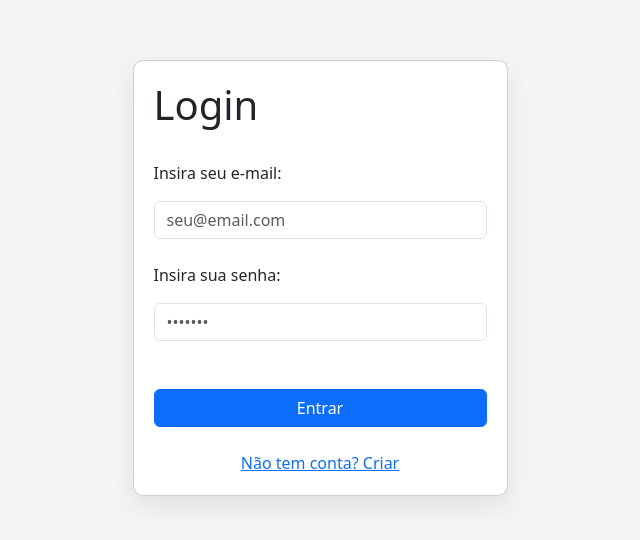
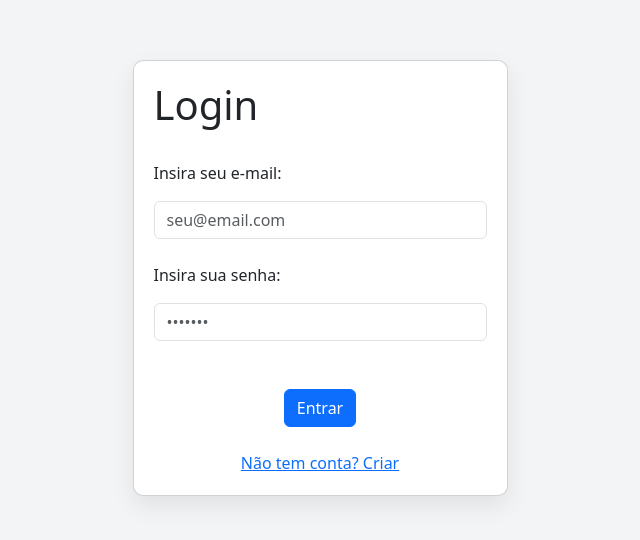
Before and after one commit to maria-gabriela18/pi-servicoja, a Next.js app: page /login_usuarios in a window 1280 px wide. Shown: the part 122-662 px from the top of the page, without its empty margins (320-960 px from the left). Built offline with nearby package versions, Linux system fonts and the light colour scheme.

Commit message:
linkei botao cadastrar e botao login com o dashbord
Linkei o botão cadastrar da página de cadastro de usuários e o botão login da página de login de usuários com a página de dashboard

```diff
--- a/app/cadastro_usuarios/page.js
+++ b/app/cadastro_usuarios/page.js
@@ -76,7 +76,7 @@ export default function Cadastro() {
             <div class="text-center row">
 
                 <div class="col-6">
-                <button class="btn btn-primary">Cadastrar</button>
+                <Link href="dashboard"> <button class="btn btn-primary">Cadastrar</button> </Link>
                 </div>
 
                 <div class="col-6">
--- a/app/login_usuarios/login_usuario.css
+++ b/app/login_usuarios/login_usuario.css
@@ -17,3 +17,7 @@ body{
 .semconta{
     text-align: center;
 }
+
+.botaoEntrarLogin{
+    text-align: center;
+}
--- a/app/login_usuarios/page.js
+++ b/app/login_usuarios/page.js
@@ -22,7 +22,9 @@ export default function Login() {
 
             <br /><br />
 
-            <button class="btn btn-primary">Entrar</button>
+            <div className="botaoEntrarLogin">
+            <Link href="dashboard"> <button class="btn btn-primary">Entrar</button> </Link>
+            </div>
 
             <br />
 
```
